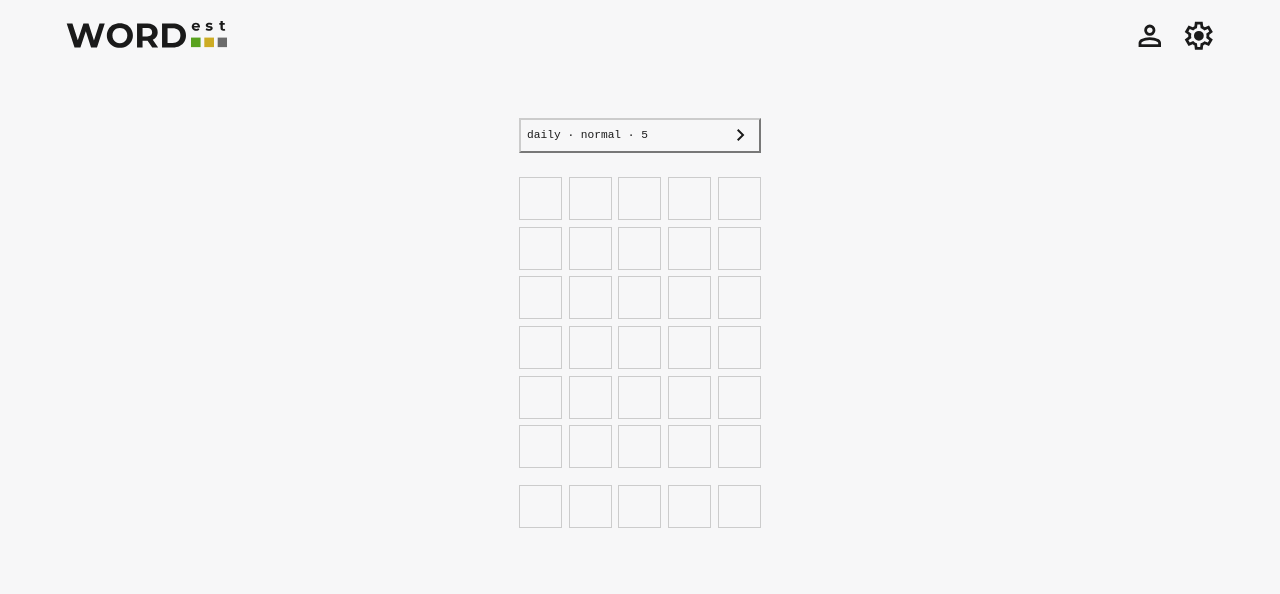
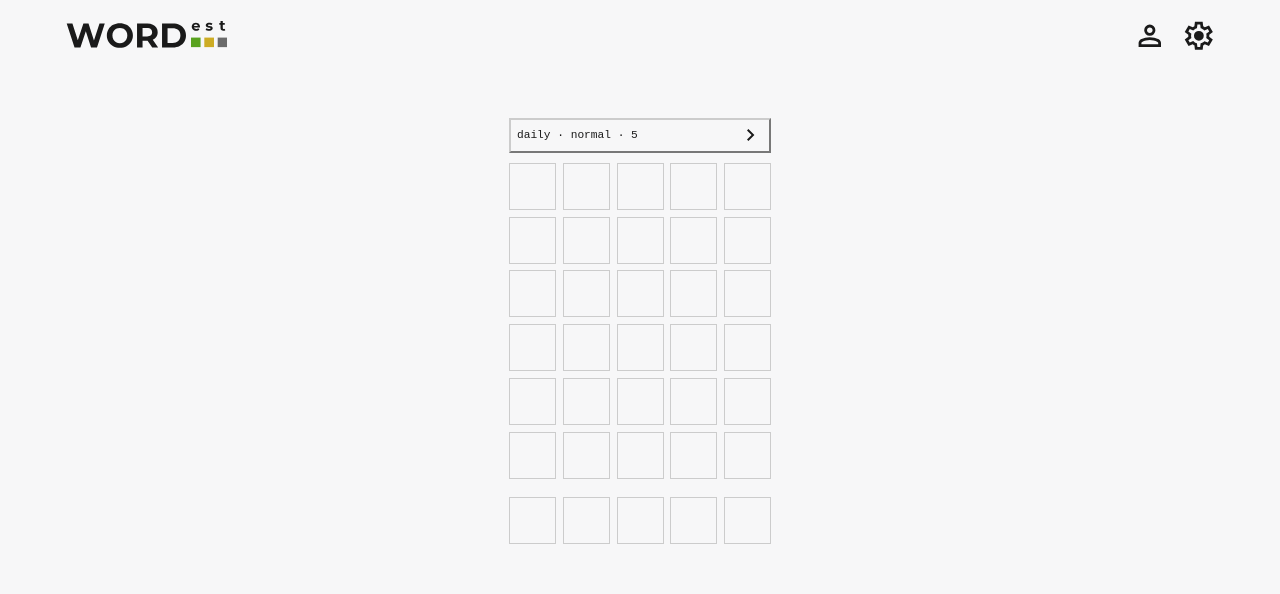
Before and after one commit to phantanhoancuong/wordest, a Next.js app: page / in a window 1280 px wide. Shown: the top 594 px of the page. Built offline with nearby package versions, Linux system fonts and the light colour scheme.

Commit message:
style(grids): adjust the grids scaling
Changes:
1. Grids scaling:
- Scale the grids better so they are closer to other elements in the game-board grouping as well as making them bigger and clearer to the player.

```diff
--- a/src/styles/components/Grid.module.css
+++ b/src/styles/components/Grid.module.css
@@ -1,5 +1,5 @@
 .grid {
-  --short-side: min(75cqw, 60cqh);
+  --short-side: min(100cqw, 65cqh);
   --grid-cell-size: calc(
     var(--short-side) / max(var(--layout-rows), var(--layout-cols))
   );
```
